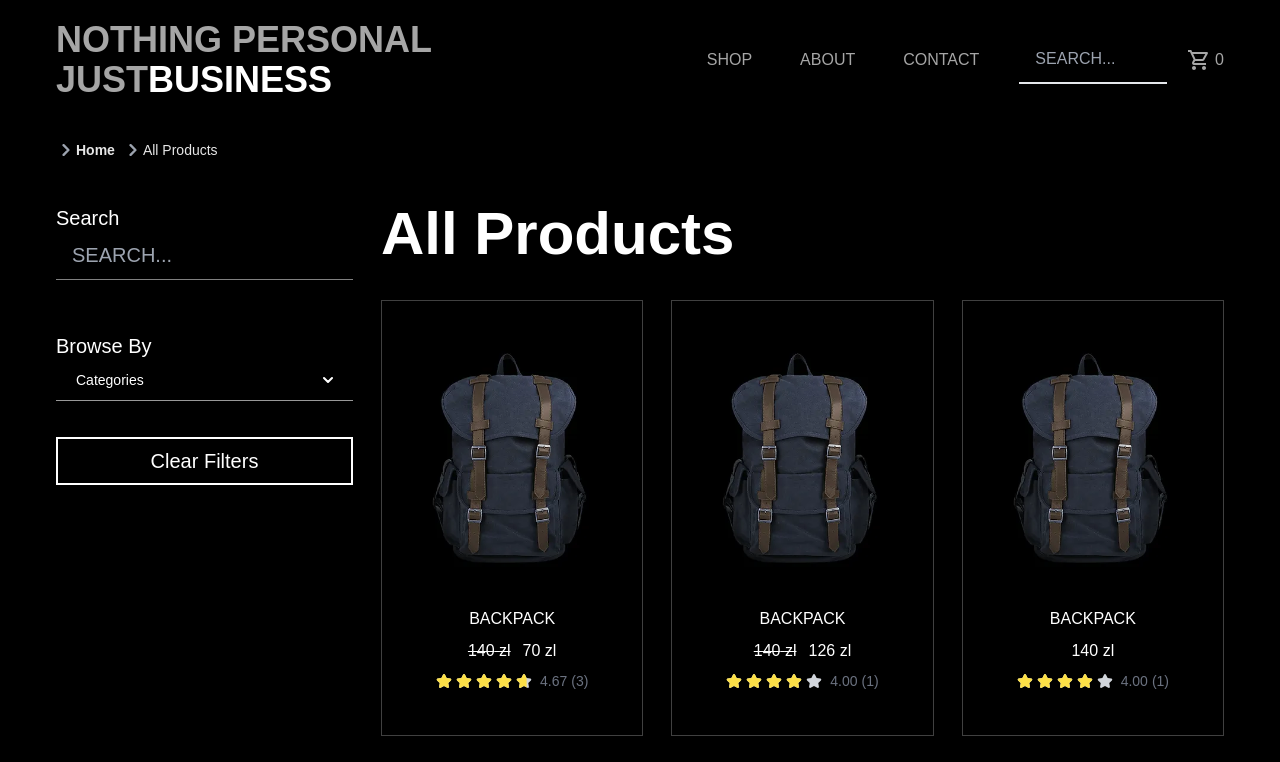
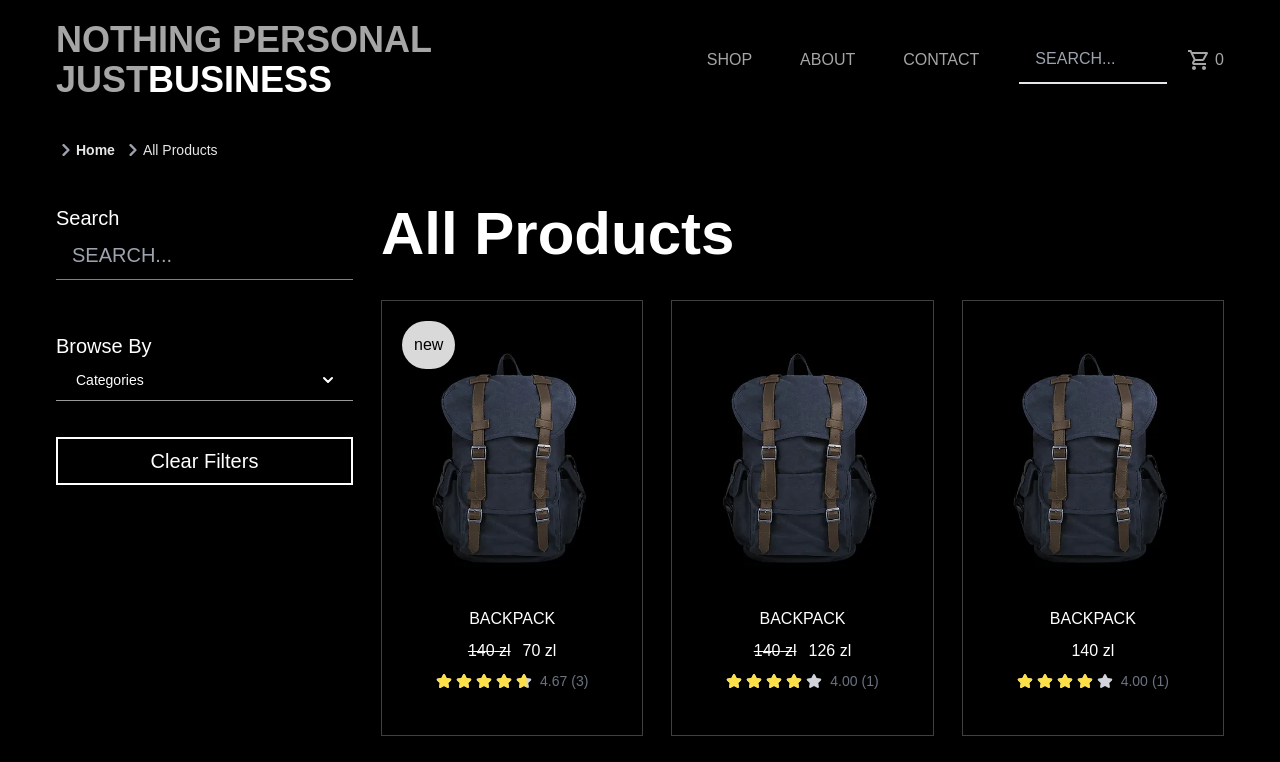
Before and after one commit to YoWuzzup/NPJB, a Next.js app: page /shop in a window 1280 px wide. Shown: the top 762 px of the page. Built offline with nearby package versions, Linux system fonts and the light colour scheme.

Commit message:
added minor styles for single products

```diff
--- a/src/components/common/ProductInShop.tsx
+++ b/src/components/common/ProductInShop.tsx
@@ -11,18 +11,33 @@ export const ProductInShop: React.FC<TProductInShop> = ({
   currency,
   _id,
   reviews,
+  date,
 }) => {
   const priceWithDiscount = price - price * (discount / 100) || price;
   const ratingNumberArray = reviews.map((r) => r.rating || 5);
+  const givenDate = date instanceof Date ? date : new Date(date);
+  const now = new Date();
+  const diffInTime = now.getTime() - givenDate.getTime();
+  const diffInDays = diffInTime / (1000 * 3600 * 24);
 
   return (
-    <Link href={`shop/${_id || ""}`} className="w-full">
-      <div className="w-full border border-white/25">
+    <Link
+      href={`/shop/${_id || ""}`}
+      className="w-full scalse-100 hover:scale-110 duration-300"
+    >
+      <div className="w-full relative border border-white/25">
         {/* image */}
         <div
           className="w-full h-[306px] bg-blend-multiply bg-center bg-cover"
           style={{ backgroundImage: `url(${image})` }}
         ></div>
+
+        {/* new box */}
+        {diffInDays < 15 && (
+          <div className="absolute top-5 left-5 rounded-full p-3 text-black bg-white/85">
+            new
+          </div>
+        )}
 
         {/* bottom info */}
         <div className="h-32 text-white">
--- a/src/components/componentTypes.ts
+++ b/src/components/componentTypes.ts
@@ -15,6 +15,7 @@ export type TProductInShop = {
   currency: string;
   _id: ObjectId | string;
   reviews: { rating: number }[];
+  date: Date | string;
 };
 
 export type TProductOnSale = {
--- a/src/components/navbar/Navbar.tsx
+++ b/src/components/navbar/Navbar.tsx
@@ -9,9 +9,9 @@ import ShoppingCartOutlinedIcon from "@mui/icons-material/ShoppingCartOutlined";
 import { Input } from "../common/Input";
 
 const menu = [
-  { name: "shop", text: "shop", url: "#" },
-  { name: "about", text: "about", url: "#" },
-  { name: "contact", text: "contact", url: "#" },
+  { name: "shop", text: "shop", url: "/shop" },
+  { name: "about", text: "about", url: "/about" },
+  { name: "contact", text: "contact", url: "/contact" },
 ];
 
 export const Navbar: React.FC = () => {
--- a/src/components/sections/shop/ShopResultSection.tsx
+++ b/src/components/sections/shop/ShopResultSection.tsx
@@ -10,6 +10,7 @@ const items = [
     currency: "zl",
     _id: "1",
     reviews: [{ rating: 4 }, { rating: 5 }, { rating: 5 }],
+    date: "2024-10-1",
   },
   {
     name: "backpack",
@@ -19,6 +20,7 @@ const items = [
     currency: "zl",
     _id: "2",
     reviews: [{ rating: 4 }],
+    date: "2023-04-16",
   },
   {
     name: "backpack",
@@ -28,6 +30,7 @@ const items = [
     currency: "zl",
     _id: "3",
     reviews: [{ rating: 4 }],
+    date: "2023-04-16",
   },
   {
     name: "backpack",
@@ -37,6 +40,7 @@ const items = [
     currency: "zl",
     _id: "4",
     reviews: [{ rating: 4 }],
+    date: "2023-04-16",
   },
   {
     name: "backpack",
@@ -46,6 +50,7 @@ const items = [
     currency: "zl",
     _id: "5",
     reviews: [{ rating: 4 }],
+    date: "2023-04-16",
   },
 ];
 
```
